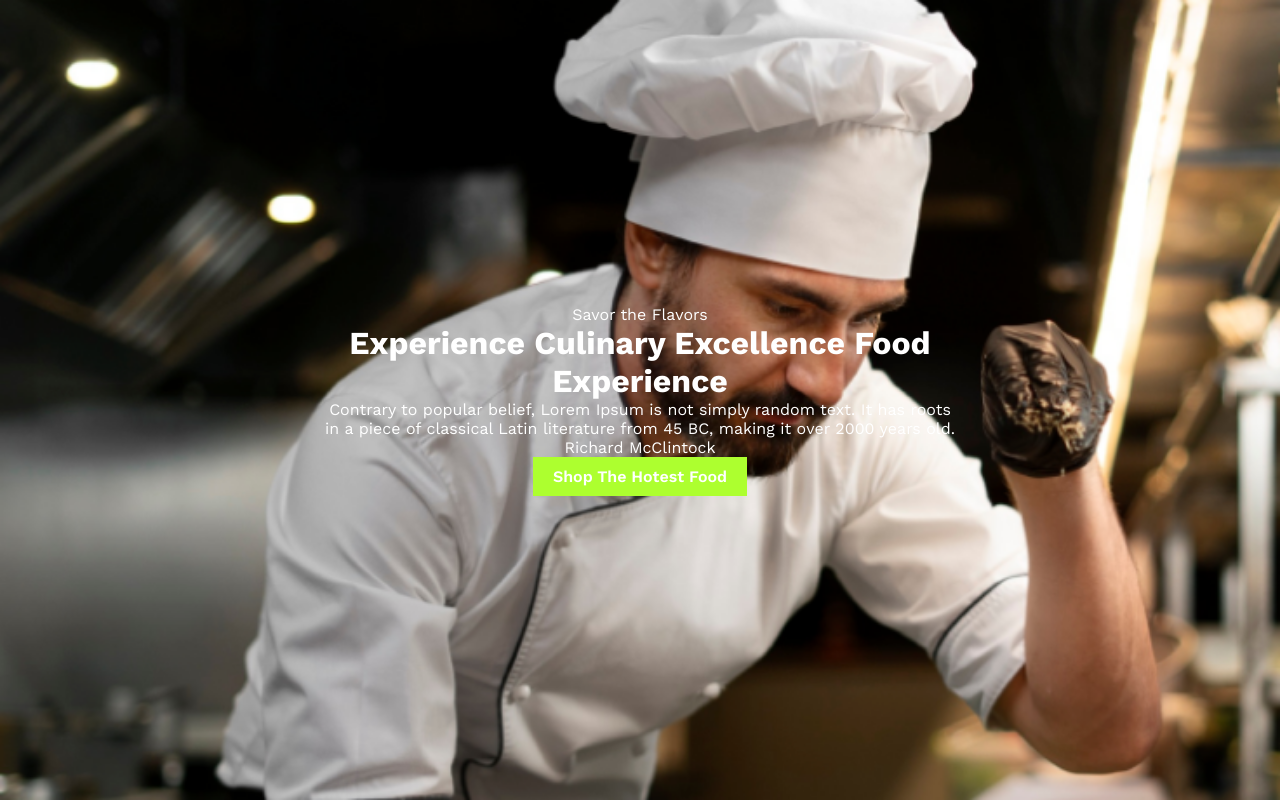
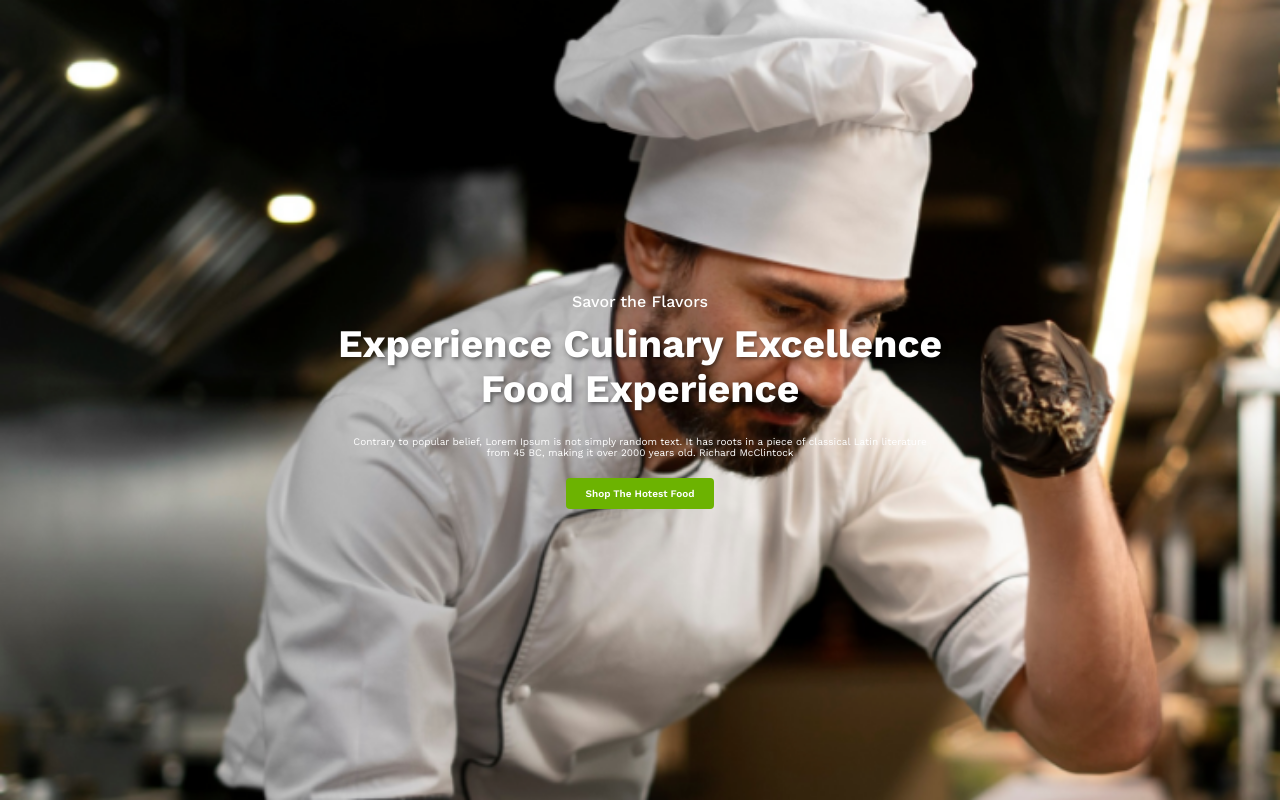
Before and after one commit to irfankabir-21/assignments, a plain HTML site: page assignment1/part1.html in a window 1280 px wide. Drawn offline with nearby package versions, Linux system fonts and the light colour scheme.

Commit message:
added some more CSS

```diff
--- a/assignment1/part1.html
+++ b/assignment1/part1.html
@@ -35,18 +35,26 @@
     text-align: center;
   }
   .para {
-
+    font-size: 10px;
+    margin: 0px 22px 20px 22px;
+  }
+  h1 {
+    font-size: 39px;
+    margin-bottom: 25px;
+    text-shadow: 2px 2px 4px rgba(0, 0, 0, 0.5);
   }
   .shop{
     font-weight: 600;
-    background-color: greenyellow;
+    background-color: rgb(108, 179, 1);
     padding: 10px 20px;
+    font-size: 10px;
+    border-radius: 4px;
   }
 
 </style>
 <body>
   <div class="container">
-    <p>Savor the Flavors</p>
+    <p style="font-weight: 500; margin-bottom: 10px; ">Savor the Flavors</p>
     <h1>Experience Culinary Excellence Food Experience</h1>
     <div class="para">Contrary to popular belief, Lorem Ipsum is not simply random text. It has roots in a piece of classical Latin literature from 45 BC, making it over 2000 years old. Richard McClintock</div>
     <div class="shop">Shop The Hotest Food</div>
```
